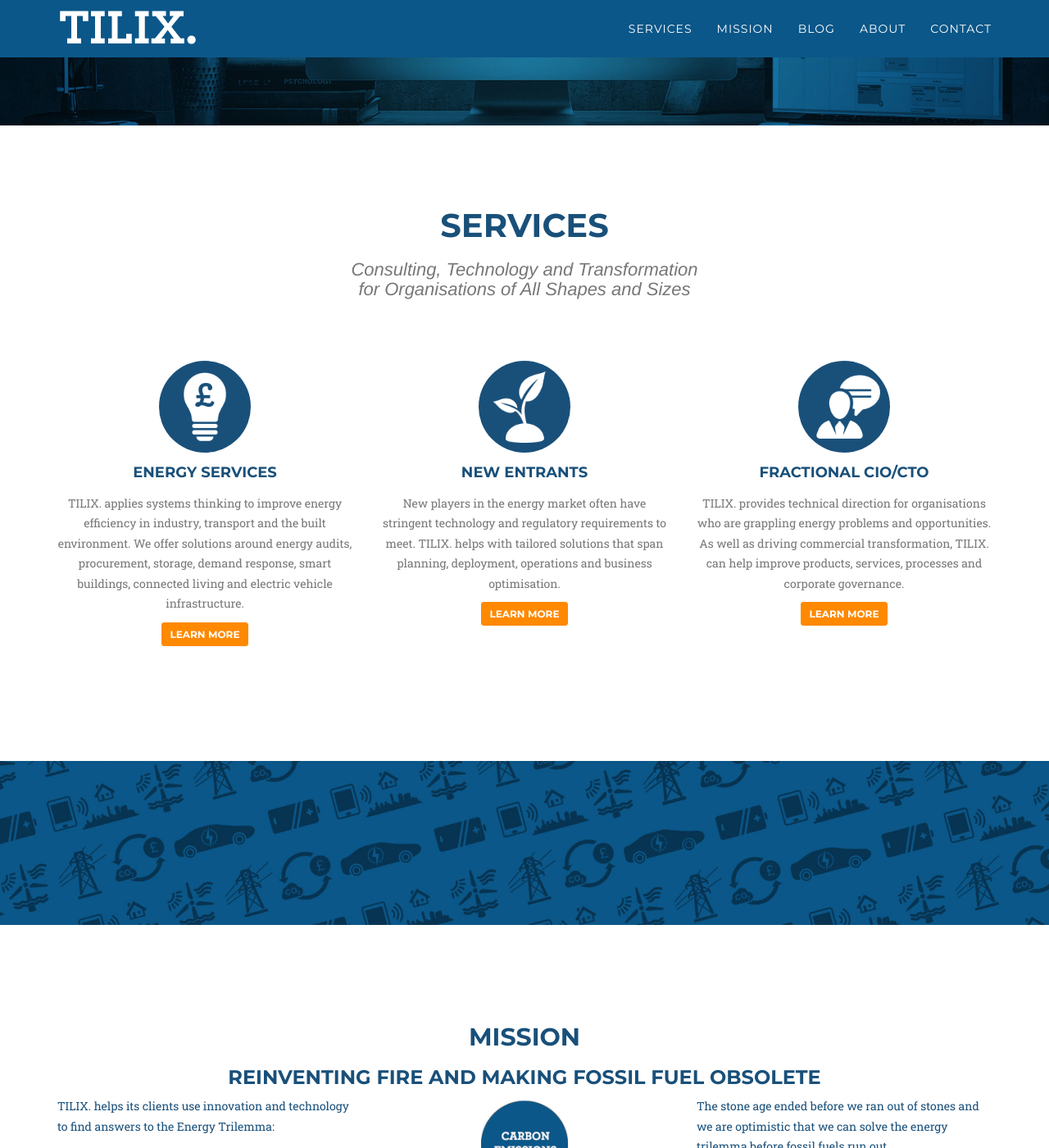
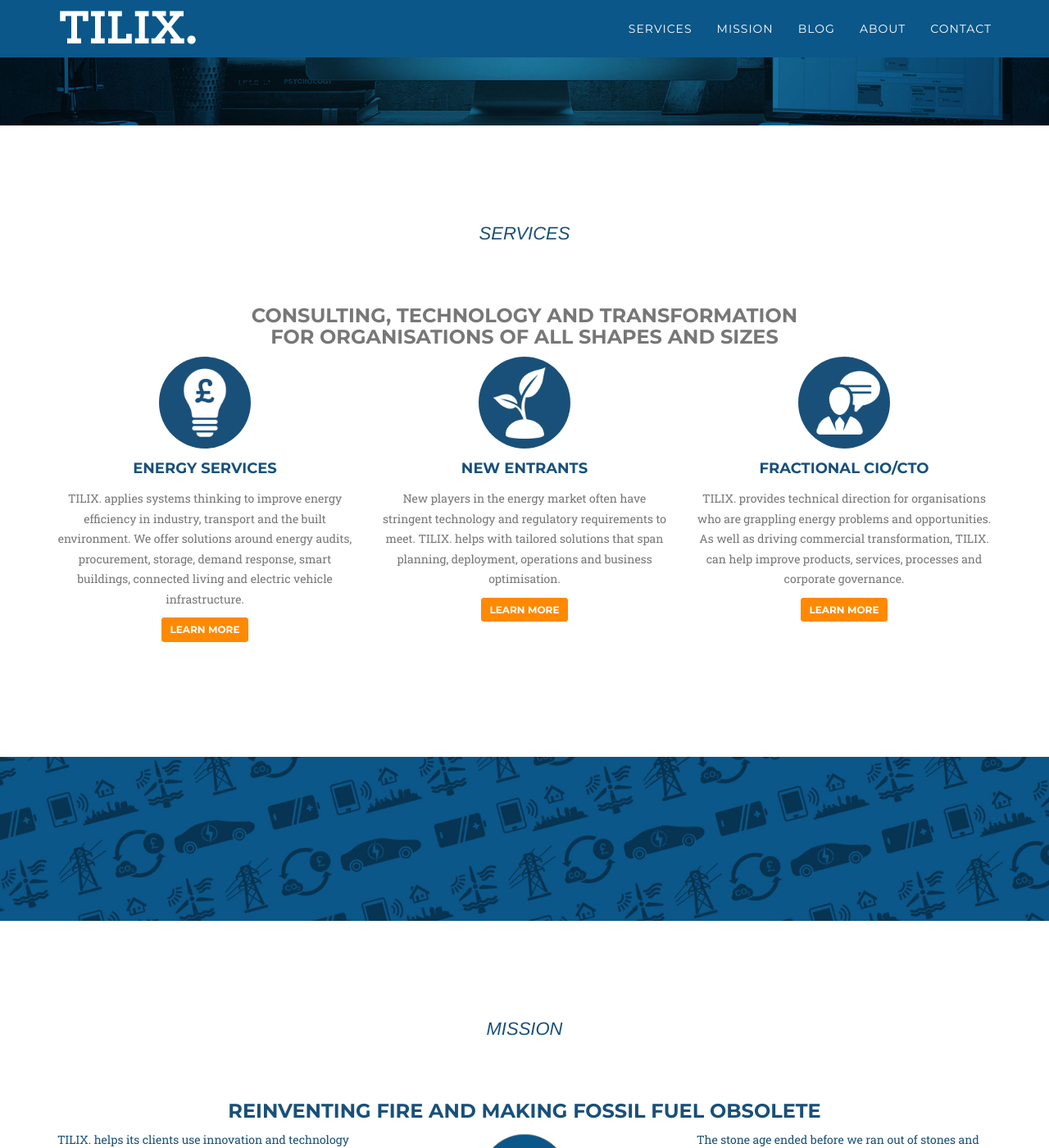
Before and after one commit to milomedia/tilix, a Jekyll site: the page built from index.html, in a window 1280 px wide and 1400 px high, scrolled down 503 px. Shown: the whole window at 82% size. Built offline with Jekyll 4.4.1, drawn with Linux system fonts in a browser that asks for light colours; nearby versions of some CDN libraries; some web fonts are replaced.

Commit message:
Update tilix.css

```diff
--- a/css/tilix.css
+++ b/css/tilix.css
@@ -226,18 +226,18 @@
 	text-align:center;
 	color:#fff
 }
-header .intro-text{
+header h1 .intro-text{
 	padding-top:100px;
 	padding-bottom:50px
 }
-header .intro-text .intro-lead-in{
+header h1 h2 .intro-text .intro-lead-in{
 	font-family:"Droid Serif","Helvetica Neue",Helvetica,Arial,sans-serif;
 	font-style:italic;
 	font-size:22px;
 	line-height:22px;
 	margin-bottom:25px
 }
-header .intro-text .intro-heading{
+header h2 .intro-text .intro-heading{
 	font-family:Montserrat,"Helvetica Neue",Helvetica,Arial,sans-serif;
 	text-transform:uppercase;
 	font-weight:700;
@@ -267,11 +267,11 @@
 section{
 	padding:100px 0
 }
-section h2.section-heading{
+section h1{
 	font-size:40px;
 	margin-top:0;margin-bottom:15px}
 
-section h3.section-subheading{
+section h2{
 	font-size:22px;
 	font-family:"Droid Serif","Helvetica Neue",Helvetica,Arial,sans-serif;
 	text-transform:none;
```
